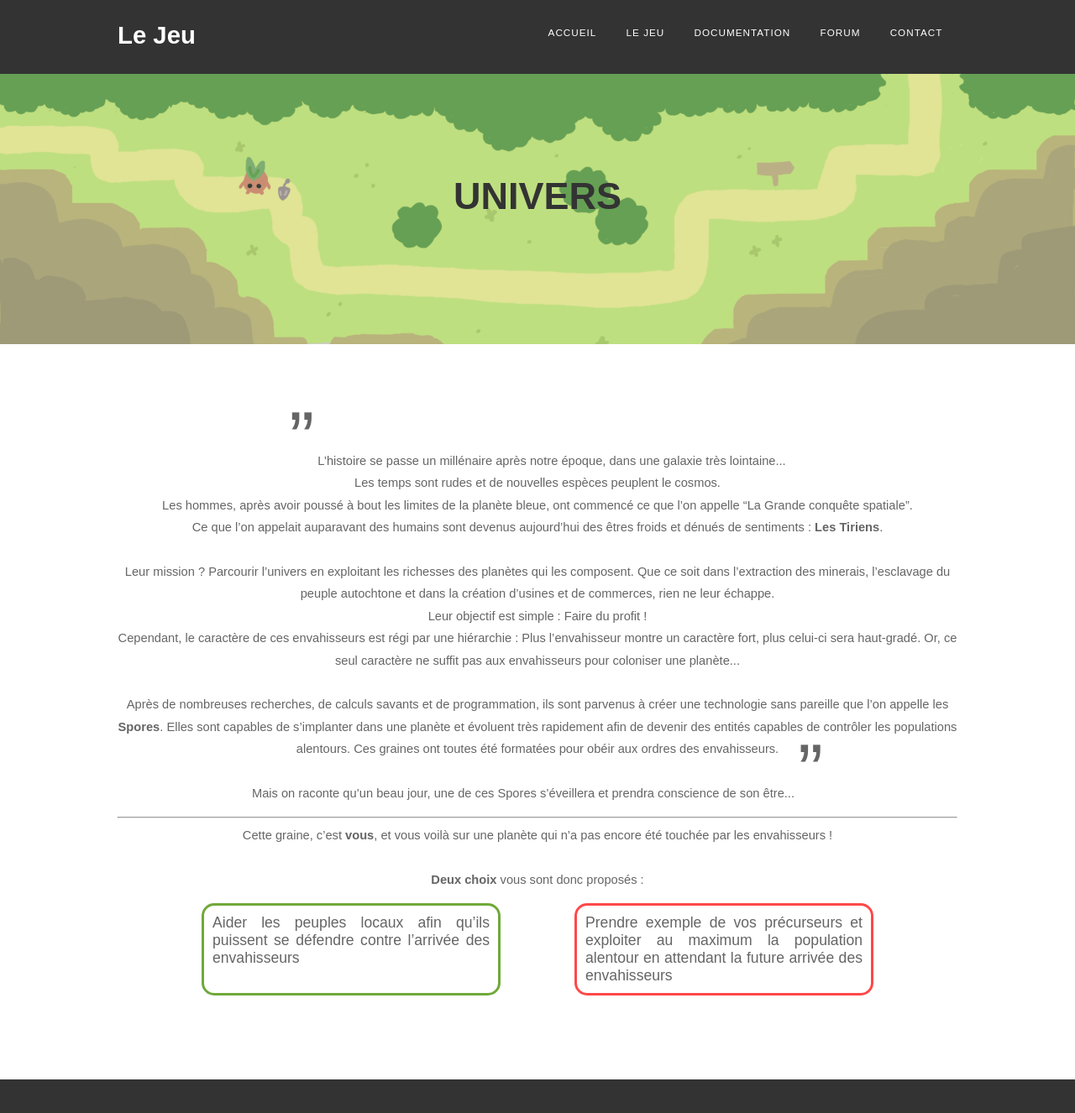
After one commit to SpaceBoxInk/SiteWeb, a PHP site: page /le-jeu/univers.html in a window 1280 px wide. The commit adds this page. Shown: the whole page at 84% size. Run offline with PHP 8.4, Linux system fonts and the light colour scheme; style sheets or scripts are compiled from the project's sources.

Commit message:
Nouvelle page "Le Jeu/univers" ajoutée
+ modification du menu de chaque page pour ajouter le lien vers Univers
+ creation d'un fichier le-jeu.css specialement pour la section Le Jeu

```diff
--- a/contact.html
+++ b/contact.html
@@ -31,7 +31,7 @@
 						<a href="le-jeu/">Le jeu</a>
 							<ul class="niv2">
 								<li><a href="leJeu.jar">Télécharger</a></li>
-								<li><a href="">Univers</a></li>
+								<li><a href="le-jeu/univers.html">Univers</a></li>
 								<li><a href="le-jeu/galerie.html">Galerie</a></li>
 							</ul>
 					</li>
--- a/documentation/index.html
+++ b/documentation/index.html
@@ -31,7 +31,7 @@
 						<a href="../le-jeu/">Le jeu</a>
 							<ul class="niv2">
 								<li><a href="../leJeu.jar">Télécharger</a></li>
-								<li><a href="">Univers</a></li>
+								<li><a href="../le-jeu/univers.html">Univers</a></li>
 								<li><a href="../le-jeu/galerie.html">Galerie</a></li>
 							</ul>
 					</li>
--- a/index.html
+++ b/index.html
@@ -32,7 +32,7 @@
 						<a href="le-jeu/">Le jeu</a>
 							<ul class="niv2">
 								<li><a href="leJeu.jar">Télécharger</a></li>
-								<li><a href="">Univers</a></li>
+								<li><a href="le-jeu/univers.html">Univers</a></li>
 								<li><a href="le-jeu/galerie.html">Galerie</a></li>
 							</ul>
 					</li>
--- a/le-jeu/index.html
+++ b/le-jeu/index.html
@@ -28,10 +28,10 @@
 					<li><a href="../index.html">Accueil</a></li>
 
 					<li class="current-page"> <!-- Onglet "Le jeu" -->
-						<a href="">Le jeu</a>
+						<a href="#">Le jeu</a>
 							<ul class="niv2">
 								<li><a href="../leJeu.jar">Télécharger</a></li>
-								<li><a href="">Univers</a></li>
+								<li><a href="univers.html">Univers</a></li>
 								<li><a href="galerie.html">Galerie</a></li>
 							</ul>
 					</li>
--- /dev/null
+++ b/le-jeu/univers.html
@@ -0,0 +1,118 @@
+<!DOCTYPE html>
+<html lang="fr">
+<head>
+	<meta http-equiv="Content-Type" content="text/html; charset=utf-8" />
+	<link href="../resources/css/style.css" rel="stylesheet" type="text/css" media="all" />
+	<link href="../resources/css/le-jeu.css" rel="stylesheet" type="text/css" media="all" />
+	<link rel="stylesheet" type="text/css" href="../resources/css/font-awesome.min.css">
+
+	<script src="resources/js/menu.js"></script>
+
+
+
+	<title>A Space Story | Space Box</title>
+</head>
+<body>
+
+
+<div id="wrapper">
+	<div id="header-wrapper">
+	<div id="header" class="container">
+		<div id="logo">
+			<h1>Le Jeu</h1>
+		</div>
+
+
+			<!-- // MENU // -->
+			<div id="menu">
+				<ul class="niv1">
+					<li><a href="../index.html">Accueil</a></li>
+
+					<li> <!-- Onglet "Le jeu" -->
+						<a href="index.html">Le jeu</a>
+							<ul class="niv2">
+								<li><a href="../leJeu.jar">Télécharger</a></li>
+								<li class="current-page"><a href="#">Univers</a></li>
+								<li><a href="galerie.html">Galerie</a></li>
+							</ul>
+					</li>
+
+					<li> <!-- Onglet "Documentation" -->
+						<a href="../documentation/">Documentation</a>
+						<ul class="niv2">
+							<li><a href="#">Wiki</a></li>
+							<li><a href="../documentation/doc-technique.html">Doc Technique</a></li>
+							<li><a href="">GitHub      <i class="fa fa-external-link" aria-hidden="true"></i></a></li>
+						</ul>
+					</li>
+
+					<li><a href="#">Forum</a></li>
+
+					<li><a href="../contact.html">Contact</a></li>
+				</ul>
+			</div>
+			<!-- // FIN MENU // -->
+		</div>
+	</div>
+
+	<div id="short-banner">
+		<div class="container">
+			<div class="title">
+				<h2>Univers</h2>
+			</div>
+		</div>
+	</div>
+
+	<div class="white-bg">
+		<div class="container">
+
+			<p class="histoire">
+
+				<span>&rdquo;</span> L’histoire se passe un millénaire après notre époque, dans une galaxie très lointaine... <br />
+				Les temps sont rudes et de nouvelles espèces peuplent le cosmos. <br />
+				Les hommes, après avoir poussé à bout les limites de la planète bleue, ont commencé ce que l’on appelle “La Grande conquête spatiale”. <br />
+				Ce que l’on appelait auparavant des humains sont devenus aujourd’hui des êtres froids et dénués de sentiments : <strong>Les Tiriens</strong>. <br /> <br />
+
+				Leur mission ? Parcourir l’univers en exploitant les richesses des planètes qui les composent. Que ce soit dans l’extraction des minerais, l’esclavage du peuple autochtone et
+				dans la création d’usines et de commerces, rien ne leur échappe. <br />
+				Leur objectif est simple : Faire du profit ! <br />
+				Cependant, le caractère de ces envahisseurs est régi par une hiérarchie :
+				Plus l’envahisseur montre un caractère fort, plus celui-ci sera haut-gradé.
+				Or, ce seul caractère ne suffit pas aux envahisseurs pour coloniser une planète... <br /> <br />
+
+				Après de nombreuses recherches, de calculs savants et de programmation, ils sont parvenus à créer une technologie sans pareille que l’on appelle les <strong>Spores</strong>. Elles sont capables de s’implanter dans une planète et évoluent très rapidement afin de devenir des entités capables de contrôler les populations alentours.
+				Ces graines ont toutes été formatées pour obéir aux ordres des envahisseurs. <br />
+				Mais on raconte qu’un beau jour, une de ces Spores s’éveillera et prendra conscience de son être... <span>&rdquo;</span><br />
+
+			</p>
+
+			<hr /> <!-- ligne horizontale -->
+
+			<p class="histoire">
+				Cette graine, c’est <strong>vous</strong>, et vous voilà sur une planète
+				qui n’a pas encore été touchée par les envahisseurs ! <br /> <br />
+				<strong>Deux choix</strong> vous sont donc proposés :
+			</p>
+
+
+			<article id="aider">
+				Aider les peuples locaux afin qu’ils puissent se défendre contre l’arrivée des envahisseurs <br /> <br />
+			</article>
+
+			<article id="exploiter">
+				Prendre exemple de vos précurseurs et exploiter au maximum la population alentour
+				en attendant la future arrivée des envahisseurs
+			</article>
+
+
+
+		</div>
+	</div>
+
+
+</div>
+
+<footer></footer>
+
+</body>
+</html>
--- /dev/null
+++ b/resources/css/le-jeu.css
@@ -0,0 +1,31 @@
+.histoire{
+	text-align: center;
+}
+
+article{
+	border: 3px solid black;
+	display: inline-block;
+	width: 33%;
+	padding: 10px;
+	font-size: 1.2em;
+	text-align: justify;
+	border-radius: 15px;
+	vertical-align: middle;
+}
+
+article#aider{
+	margin-left: 100px;
+	border-color: #6fa939;
+}
+
+
+article#exploiter{
+	margin-right: 100px;
+	position: relative;
+	float: right;
+	border-color: #FF4848;
+}
+
+span{
+	font-size: 90px;
+}
--- a/resources/css/style.css
+++ b/resources/css/style.css
@@ -214,7 +214,7 @@
 		background-color: #3F6FBE;
 	}
 
-	#menu .current-page a
+	/*#menu*/ .current-page a
 	{
 		background: #3450BE;
 		color: white;
@@ -284,6 +284,15 @@
 		background: #3450BE;
 	}
 
+	#short-banner{
+		padding-top: 120px;
+		padding-bottom: 100px;
+		background: white;
+		background-size: cover;
+		text-align: center;
+		background-image: url('../img/background.png');
+	}
+
 
 /*********************************************************************************/
 /* Actualités                                                                    */
@@ -342,6 +351,18 @@
 
 
 /*********************************************************************************/
+/* div white background                                                          */
+/*********************************************************************************/
+
+.white-bg{
+	background-color: #FFF;
+	padding-top: 100px;
+	padding-bottom: 100px;
+}
+
+
+
+/*********************************************************************************/
 /* Formulaire                                                                    */
 /*********************************************************************************/
 
```
Also changed, not shown: documentation/doc-technique.html (added).
